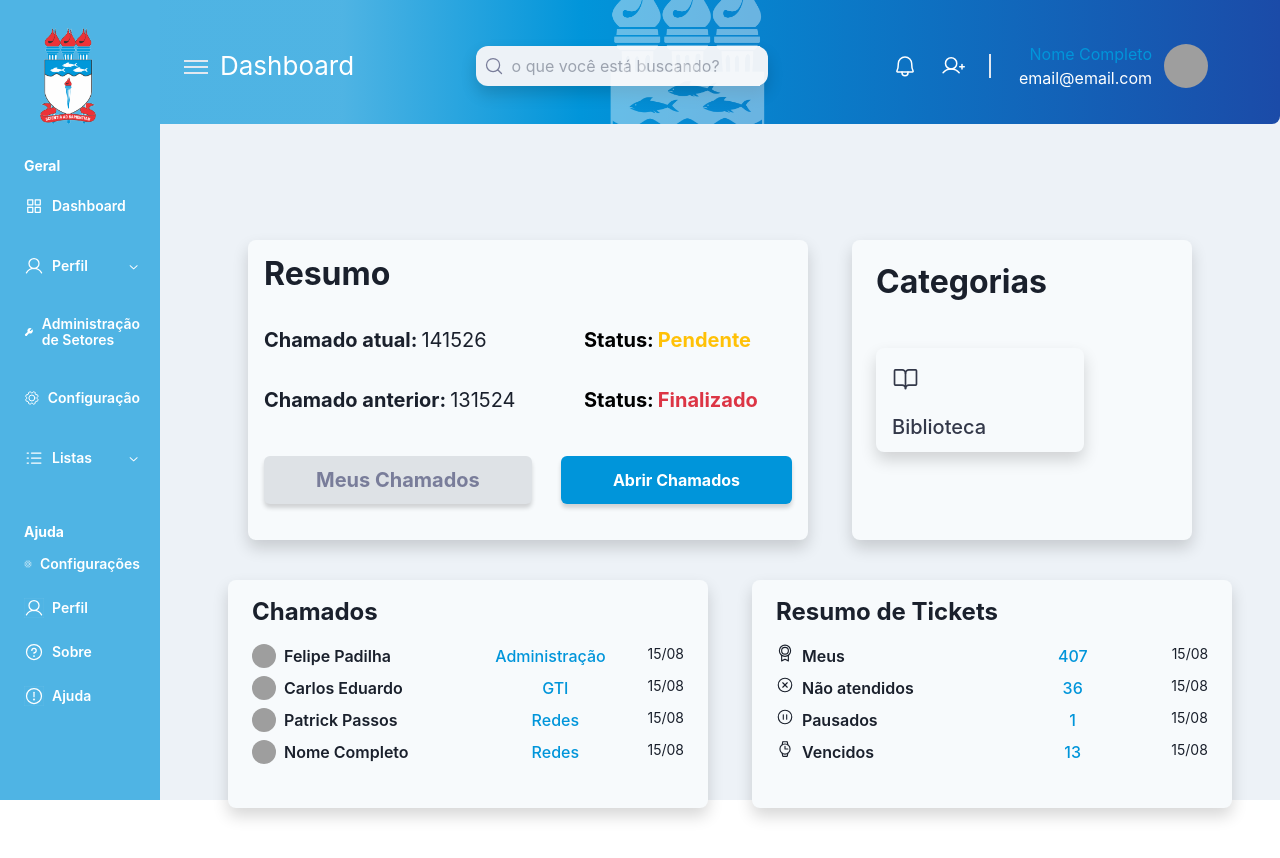
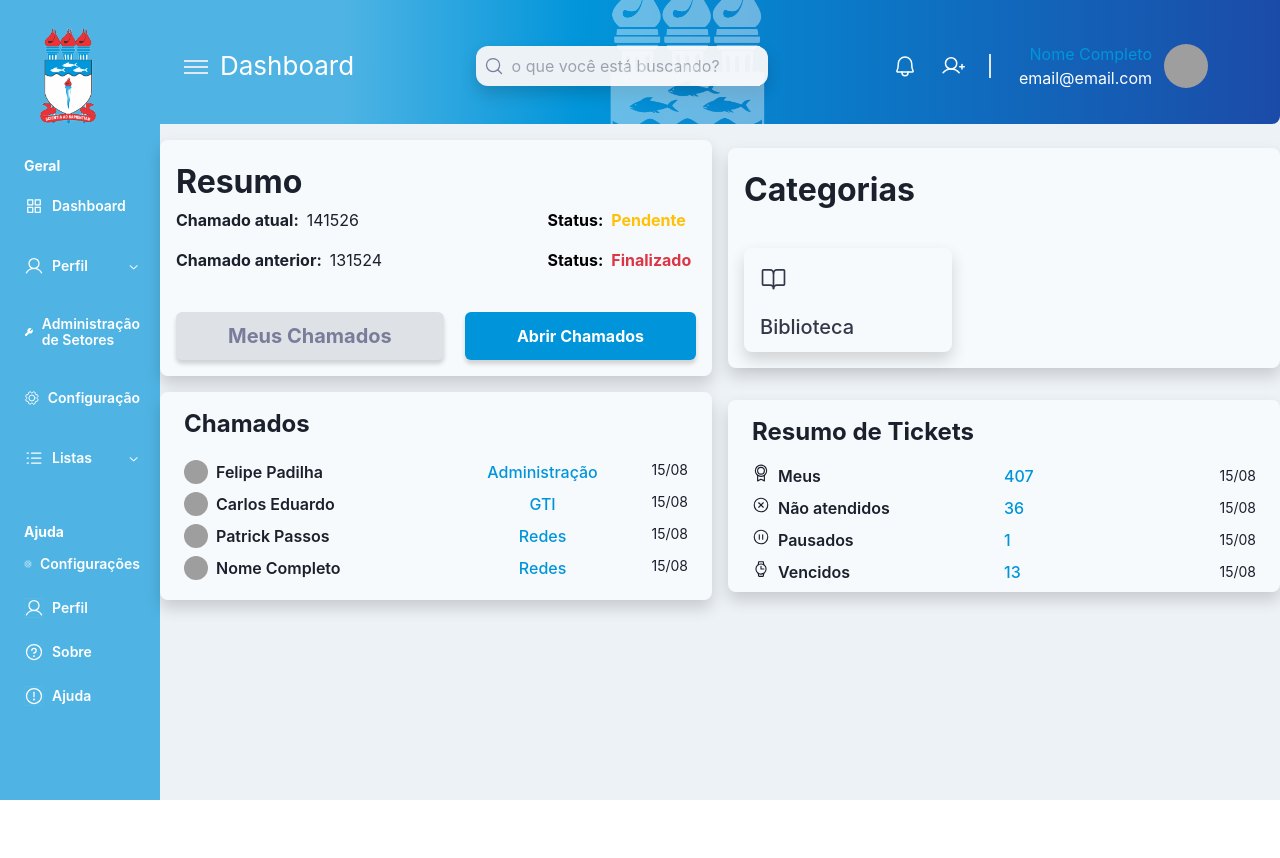
Before and after one commit to CharlieBellow/GLPI-react-components, a React (Create React App) app: page / in a window 1280 px wide. Shown: the top 858 px of the page. Built offline with nearby package versions, Linux system fonts and the light colour scheme; grey boxes are pictures that could not be loaded; the HTML template or start-up script is replaced by a standard one.

Commit message:
home screen improvements

```diff
--- /dev/null
+++ b/src/components/CardCategory.tsx
@@ -0,0 +1,21 @@
+import * as  Icon from "phosphor-react";
+import { Link } from "react-router-dom";
+import CategoryHomeMobile from "./CategoryHomeMobile";
+
+const CardCategory = () => {
+  return (
+		<>
+			<div className="bg-white-ice w-auto h-auto py-4 px-4 rounded-lg shadow-card box-border">
+				<h4 className="text-4xl mb-8 font-bold">Categorias</h4>
+				<Link to="/PageCategoriaHome">
+					<CategoryHomeMobile
+						Name={"Biblioteca"}
+						Icon={<Icon.BookOpen size={27} />}
+					/>
+				</Link>
+			</div>
+		</>
+	);
+}
+
+export default CardCategory;
--- a/src/components/CardHomeMobile.tsx
+++ b/src/components/CardHomeMobile.tsx
@@ -3,28 +3,28 @@ import { Button } from "./Button";
 function CardHomeMobile() {
 	return (
 		<>
-			<div className="bg-white-ice h-[9.75rem] w-[19.5rem] pt-2 px-2 rounded-lg -mt-16 shadow-card box-border lg:w-auto lg:h-auto lg:mt-0 lg:px-4 lg:py-1/2">
+			<div className="bg-white-ice h-[9.75rem] w-[19.5rem] pt-2 px-2 rounded-lg -mt-16 shadow-card box-border lg:w-auto lg:h-auto lg:mt-0 lg:px-4 lg:py-4">
 				<h4 className="text-base font-bold lg:text-4xl">Resumo</h4>
-				<div className="flex flex-col lg:mt-4">
-					<div className="flex justify-between w-full items-center">
-						<div className="flex text-xs gap-1 my-2 w-40 lg:w-80 lg:text-xl">
+				<div className="flex flex-col gap-4">
+					<div className="flex justify-between w-full">
+						<div className="flex text-xs w-40 lg:w-full lg:text-base gap-2">
 							<h5 className="font-bold">Chamado atual:</h5>
 							141526
 						</div>
 
-						<div className="flex flex-wrap font-bold text-xs gap-1 text-[#FFC107] my-2 w-26 lg:w-52 lg:text-xl">
+						<div className="flex flex-row font-bold text-xs  text-[#FFC107] w-26 lg:w-52 lg:text-base gap-2">
 							<h5 className="text-black">Status:</h5>
 							Pendente
 						</div>
 					</div>
 
-					<div className="flex justify-between w-full items-center lg:mt-5">
-						<div className="flex font text-xs gap-1 w-40 lg:w-80 lg:text-xl">
+					<div className="flex justify-between w-full items-center">
+						<div className="flex font text-xs  w-40 lg:w-full lg:text-base gap-2">
 							<h5 className="font-bold">Chamado anterior:</h5>
 							131524
 						</div>
 
-						<div className="flex font-bold text-xs gap-1 text-[#DC3545] w-26 lg:w-52 lg:text-xl">
+						<div className="flex font-bold text-xs text-[#DC3545] w-26 lg:w-52 lg:text-base gap-2">
 							<h5 className="text-black">Status:</h5>
 							Finalizado
 						</div>
@@ -35,7 +35,7 @@ function CardHomeMobile() {
 					<Button title={"Botão principal"} theme={"primaryMobile"} />
 				</div>
 
-				<div className="justify-between hidden lg:flex mt-10">
+				<div className="justify-between hidden lg:flex mt-10 gap-4">
 					<Button title={"Meus Chamados"} theme={"tertiary"} />
 					<Button title={"Abrir Chamados"} theme={"primary"} />
 				</div>
--- /dev/null
+++ b/src/components/CardServices.tsx
@@ -0,0 +1,39 @@
+import ServicesHome from "./ServicesHome";
+
+const CardServices = () => {
+  return (
+		<>
+			<div className="bg-white-ice w-full h-auto py-4 px-6 rounded-lg shadow-card box-border">
+				<h4 className="text-2xl mb-4 font-bold">Chamados</h4>
+				<div className="">
+					<ServicesHome
+						url={"https://www.github.com/charliebellow.png"}
+						nome={"Felipe Padilha"}
+						area={"Administração"}
+						data={"15/08"}
+					/>
+					<ServicesHome
+						url={"https://www.github.com/charliebellow.png"}
+						nome={"Carlos Eduardo"}
+						area={"GTI"}
+						data={"15/08"}
+					/>
+					<ServicesHome
+						url={"https://www.github.com/charliebellow.png"}
+						nome={"Patrick Passos"}
+						area={"Redes"}
+						data={"15/08"}
+					/>
+					<ServicesHome
+						url={"https://www.github.com/charliebellow.png"}
+						nome={"Nome Completo"}
+						area={"Redes"}
+						data={"15/08"}
+					/>
+				</div>
+			</div>
+		</>
+	);
+}
+
+export default CardServices;
--- /dev/null
+++ b/src/components/CardTicketSummary.tsx
@@ -0,0 +1,39 @@
+import TicketsHome from "./TicketsHome";
+import * as Icon from "phosphor-react"
+const TicketSummary = () => {
+  return (
+		<>
+			<div className="bg-white-ice w-auto h-auto pt-4 px-6 rounded-lg shadow-card box-border">
+				<h4 className="text-2xl mb-4 font-bold">Resumo de Tickets</h4>
+				<div>
+					<TicketsHome
+						icon={<Icon.Medal size={18} />}
+						situacao={"Meus"}
+						numeros={407}
+						data={"15/08"}
+					/>
+					<TicketsHome
+						icon={<Icon.XCircle size={18} />}
+						situacao={"Não atendidos"}
+						numeros={36}
+						data={"15/08"}
+					/>
+					<TicketsHome
+						icon={<Icon.PauseCircle size={18} />}
+						situacao={"Pausados"}
+						numeros={1}
+						data={"15/08"}
+					/>
+					<TicketsHome
+						icon={<Icon.Watch size={18} />}
+						situacao={"Vencidos"}
+						numeros={13}
+						data={"15/08"}
+					/>
+				</div>
+			</div>
+		</>
+	);
+}
+
+export default TicketSummary;
--- a/src/components/CategoriaHomeMobile.tsx
+++ b/src/components/CategoryHomeMobile.tsx
@@ -5,7 +5,7 @@ interface categoriaProps {
 	Icon: Icon.IconProps;
 }
 
-function CategoriaHomeMobile(props: categoriaProps) {
+function CategoryHomeMobile(props: categoriaProps) {
 	return (
 		<div className="text-light-bg w-36 h-20 bg-white-ice pt-3 px-3 rounded-lg shadow-card lg:w-52 lg:h-26 flex flex-col lg:gap-2 lg:pt-4 lg:px-4 cursor-pointer hover:bg-opacity-20">
 			<>{props.Icon}</>
@@ -14,4 +14,4 @@ function CategoriaHomeMobile(props: categoriaProps) {
 	);
 }
 
-export default CategoriaHomeMobile;
+export default CategoryHomeMobile;
--- a/src/components/ChamadosHome.tsx
+++ /dev/null
@@ -1,25 +0,0 @@
-
-
-interface ChamadosHomeProps{
-    url: string;
-    nome: string;
-    area: string;
-    data: string;
-}
-
-function ChamadosHome(props :ChamadosHomeProps){
-    return(
-        <div className="flex mb-2">
-            <img
-                src={props.url}
-                alt="favicon"
-                className="w-6 h-6 rounded-full mr-2"
-            />
-            <p className="w-36 font-semibold text-base mr-[5.625rem]">{props.nome}</p>
-            <p className="w-[6.875rem] flex font-medium text-base text-blue-ufal justify-center mr-[2.625rem]">{props.area}</p>
-            <p className="w-10 text-sm">{props.data}</p>
-        </div>
-    )
-}
-
-export default ChamadosHome;
--- a/src/components/ScreenHomeCategoria.tsx
+++ b/src/components/ScreenHomeCategoria.tsx
@@ -1,5 +1,5 @@
 import * as Icon from "phosphor-react";
-import CategoriaHomeMobile from "./CategoriaHomeMobile";
+import CategoriaHomeMobile from "./CategoryHomeMobile";
 
 function ScreenCategoriaHome(){
     return(
--- a/src/components/ScreenHomeMobile.tsx
+++ b/src/components/ScreenHomeMobile.tsx
@@ -1,13 +1,15 @@
 import CardHomeMobile from "./CardHomeMobile";
-import CategoriaHomeMobile from "./CategoriaHomeMobile";
+import CategoryHomeMobile from "./CategoryHomeMobile";
 import * as Icon from "phosphor-react";
 import Search from "./Search";
-import ChamadosHome from "./ChamadosHome";
-import TicketsHome from "./TicketsHome";
-import { Link } from 'react-router-dom';
+
+
+import CardCategory from "./CardCategory";
+import CardTicketSummary from "./CardTicketSummary";
+import CardServices from "./CardServices";
 
 function ScreenHomeMobile(){
-    return(
+    return (
 			<div className="w-full h-screen">
 				<div className="lg:hidden">
 					<div className=" flex flex-col mx-2 gap-6 items-center">
@@ -18,52 +20,33 @@ function ScreenHomeMobile(){
 					<h1 className="font-semibold text-base my-6 ml-8">Categorias</h1>
 
 					<div className="mx-auto flex flex-wrap gap-2 max-w-xl justify-center md:m-0">
-
-                    <CategoriaHomeMobile Name={"Biblioteca"} Icon={<Icon.BookOpen  size={18}/>} />
-                    <CategoriaHomeMobile Name={"NTI"} Icon={<Icon.Cpu  size={18}/>} />
-                    <CategoriaHomeMobile Name={"manutenção"} Icon={<Icon.Wrench size={18}/>} />
-                    <CategoriaHomeMobile Name={"Infraestrutura"} Icon={<Icon.FileText size={18}/>} />
+						<CategoryHomeMobile
+							Name={"Biblioteca"}
+							Icon={<Icon.BookOpen size={18} />}
+						/>
+						<CategoryHomeMobile Name={"NTI"} Icon={<Icon.Cpu size={18} />} />
+						<CategoryHomeMobile
+							Name={"manutenção"}
+							Icon={<Icon.Wrench size={18} />}
+						/>
+						<CategoryHomeMobile
+							Name={"Infraestrutura"}
+							Icon={<Icon.FileText size={18} />}
+						/>
 						{/* Icon false */}
-                    <CategoriaHomeMobile Name={"CRCA"} Icon={<Icon.User size={18}/>} />
-                    <CategoriaHomeMobile Name={"NAE"} Icon={<Icon.Users size={18}/>} />
+						<CategoryHomeMobile Name={"CRCA"} Icon={<Icon.User size={18} />} />
+						<CategoryHomeMobile Name={"NAE"} Icon={<Icon.Users size={18} />} />
 					</div>
 				</div>
 
-            <div className="w-full hidden lg:flex lg:flex-col justify-center items-center h-screen gap-10">
-                <div className="flex gap-11 w-auto">
+				<div className="hidden lg:grid w-auto lg:grid-cols-2 items-center h-auto gap-4 m-4 tv:max-w-[75rem] mx-auto">
 					<CardHomeMobile />
-                    <div className="bg-white-ice w-[21.25rem] h-[18.75rem] pt-4 px-6 rounded-lg shadow-card box-border">
-                        <h4 className="text-4xl mb-10 font-bold">Categorias</h4>
-                        <Link to="/PageCategoriaHome">
-                            <CategoriaHomeMobile Name={"Biblioteca"} Icon={<Icon.BookOpen  size={27}/>} />
-                        </Link>
+                    <CardCategory/>
+                    <CardServices/>
+                    <CardTicketSummary/>
 				</div>
 			</div>
-
-                <div className="flex gap-11 w-[61.5rem]">
-                    <div className="bg-white-ice w-[30rem] h-[14.25rem] pt-4 px-6 rounded-lg shadow-card box-border">
-                        <h4 className="text-2xl mb-4 font-bold">Chamados</h4>
-                        <div>
-                            <ChamadosHome url={"https://www.github.com/charliebellow.png"} nome={"Felipe Padilha"} area={"Administração"} data={"15/08"} />
-                            <ChamadosHome url={"https://www.github.com/charliebellow.png"} nome={"Carlos Eduardo"} area={"GTI"} data={"15/08"} />
-                            <ChamadosHome url={"https://www.github.com/charliebellow.png"} nome={"Patrick Passos"} area={"Redes"} data={"15/08"} />
-                            <ChamadosHome url={"https://www.github.com/charliebellow.png"} nome={"Nome Completo"} area={"Redes"} data={"15/08"} />
-                        </div>
-                    </div>
-                    <div className="bg-white-ice w-[30rem] h-[14.25rem] pt-4 px-6 rounded-lg shadow-card box-border">
-                        <h4 className="text-2xl mb-4 font-bold">Resumo de Tickets</h4>
-                        <div>
-                            <TicketsHome icon={<Icon.Medal size={18}/>} situacao={"Meus"} numeros={407} data={"15/08"} />
-                            <TicketsHome icon={<Icon.XCircle size={18}/>} situacao={"Não atendidos"} numeros={36} data={"15/08"} />
-                            <TicketsHome icon={<Icon.PauseCircle size={18}/>} situacao={"Pausados"} numeros={1} data={"15/08"} />
-                            <TicketsHome icon={<Icon.Watch size={18}/>} situacao={"Vencidos"} numeros={13} data={"15/08"} />
-
-                        </div>
-                    </div>
-                </div>
-            </div>
-        </div>
-    )
+		);
 }
 
 export default ScreenHomeMobile;
--- /dev/null
+++ b/src/components/ServicesHome.tsx
@@ -0,0 +1,25 @@
+
+
+interface ServicesHomeProps{
+    url: string;
+    nome: string;
+    area: string;
+    data: string;
+}
+
+function ServicesHome(props :ServicesHomeProps){
+    return(
+        <div className="flex py-1">
+            <img
+                src={props.url}
+                alt="favicon"
+                className="w-6 h-6 rounded-full mr-2"
+            />
+            <p className="w-full font-semibold text-base ">{props.nome}</p>
+            <p className="w-full flex font-medium text-base text-blue-ufal justify-center">{props.area}</p>
+            <p className=" text-sm">{props.data}</p>
+        </div>
+    )
+}
+
+export default ServicesHome;
--- a/src/components/TicketsHome.tsx
+++ b/src/components/TicketsHome.tsx
@@ -9,13 +9,16 @@ interface TicketsHomeProps{
 
 function TicketsHome(props :TicketsHomeProps){
     return(
-        <div className="flex mb-2">
-            <div className="flex gap-2 mr-36">
+        <div className="mb-2 grid grid-cols-2 ">
+            <div className="flex gap-2">
                 {props.icon}
-                <p className="w-28 font-semibold text-base">{props.situacao}</p>
+                <p className="w-auto font-semibold text-base">{props.situacao}</p>
             </div>
-            <p className="w-8 flex font-medium text-base text-blue-ufal justify-center mr-[5.25rem]">{props.numeros}</p>
-            <p className="w-10 text-sm">{props.data}</p>
+            <div className="flex justify-between items-center ">
+                <p className="w-auto flex font-medium text-base text-blue-ufal justify-center ">{props.numeros}</p>
+                <p className="w-auto text-sm">{props.data}</p>
+
+            </div>
         </div>
     )
 }
```
Lines whose indentation alone changed are shown as unchanged.
